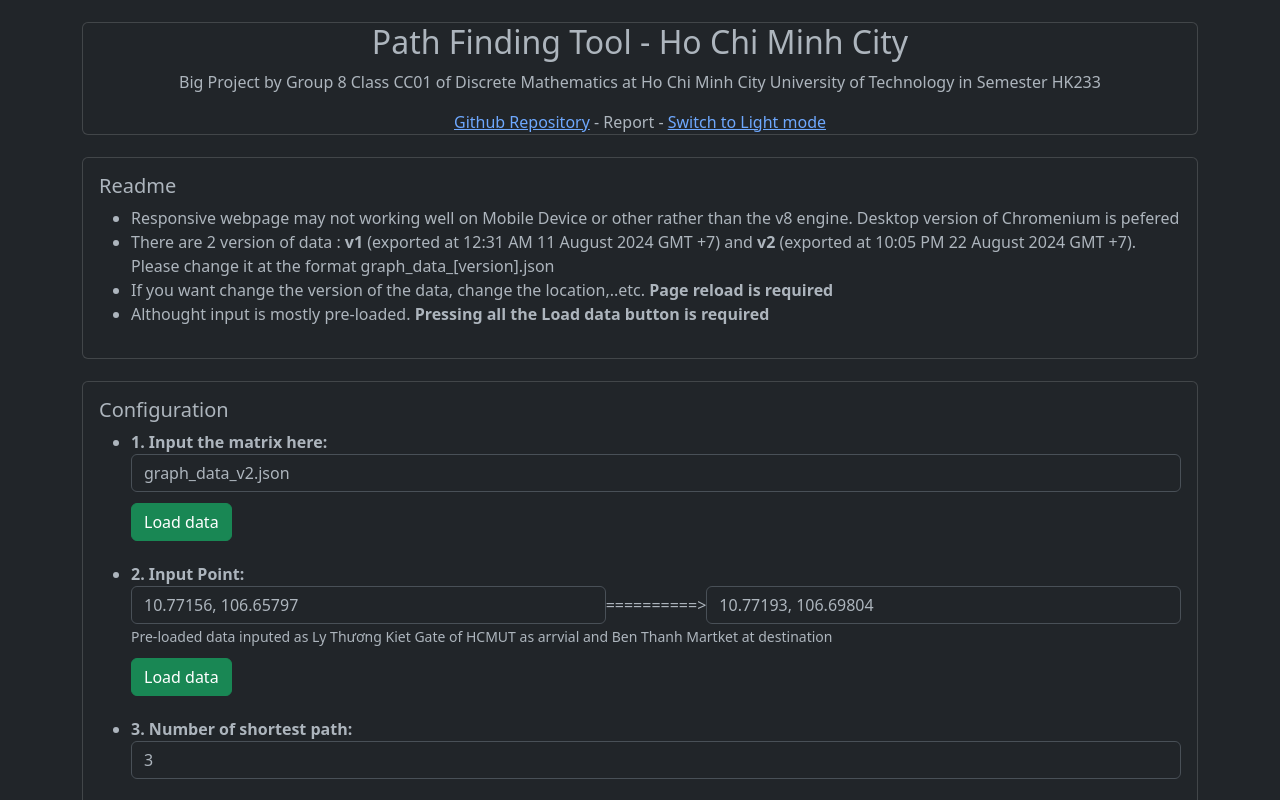
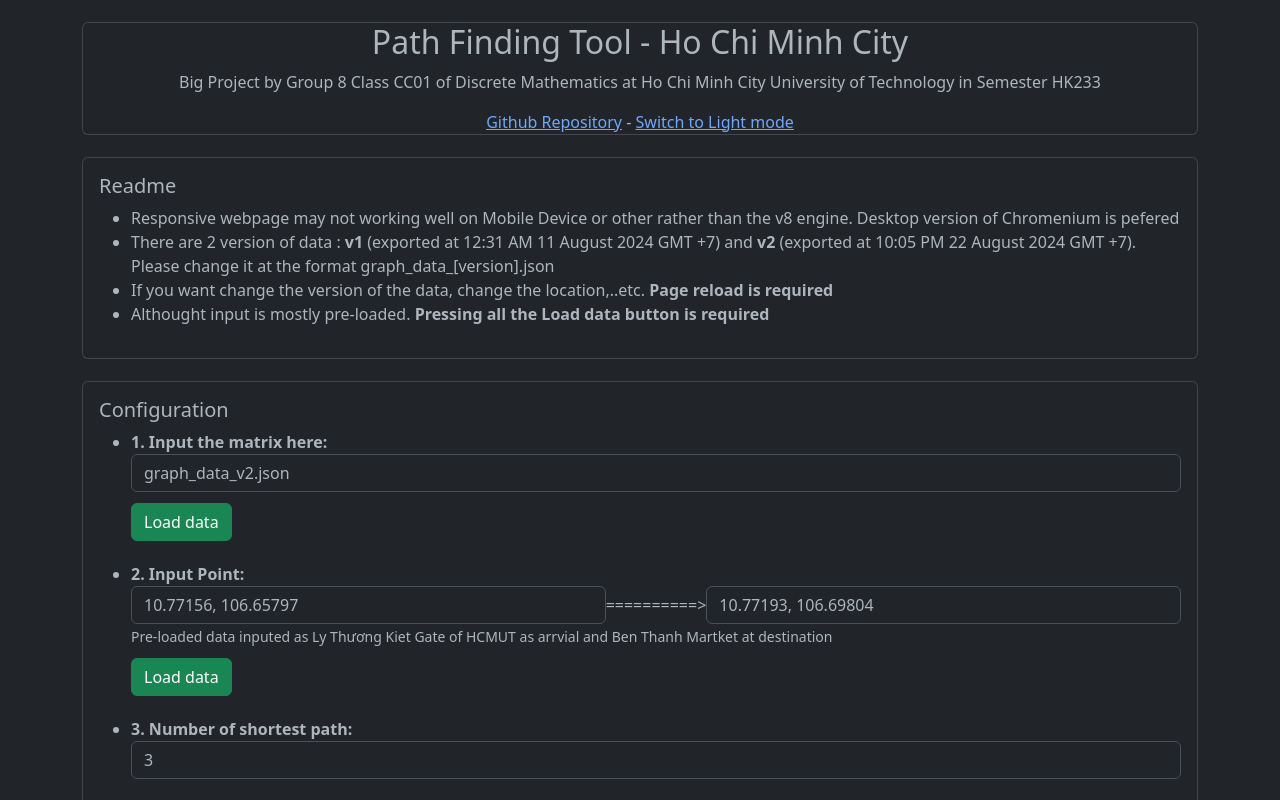
Before and after one commit to namanhishere/Discrete-Mathematics-Web-Group8, a plain HTML site: page index.html in a window 1280 px wide. Shown: the top 800 px of the page. Drawn offline with nearby package versions, Linux system fonts and the light colour scheme.

Commit message:
Update navbar

```diff
--- a/index.html
+++ b/index.html
@@ -21,7 +21,7 @@
             <div class="card text-center">
                 <h2>Path Finding Tool - Ho Chi Minh City</h2>
                 <p>Big Project by Group 8 Class CC01 of Discrete Mathematics at Ho Chi Minh City University of Technology in Semester HK233</p>
-                <div style="display: inline-block"><a href="https://github.com/namanhishere/Discrete-Mathematics-HCMUT">Github Repository</a>  - <a>Report</a> - <a onclick="switchMode()" href="#" id="modeSwitchA">Switch to Light mode</a></div>
+                <div style="display: inline-block"><a href="https://github.com/namanhishere/Discrete-Mathematics-Web-Group8">Github Repository</a> - <a onclick="switchMode()" href="#" id="modeSwitchA">Switch to Light mode</a></div>
             </div>
         </div>
         <div style="margin: 2%;"></div>
```
